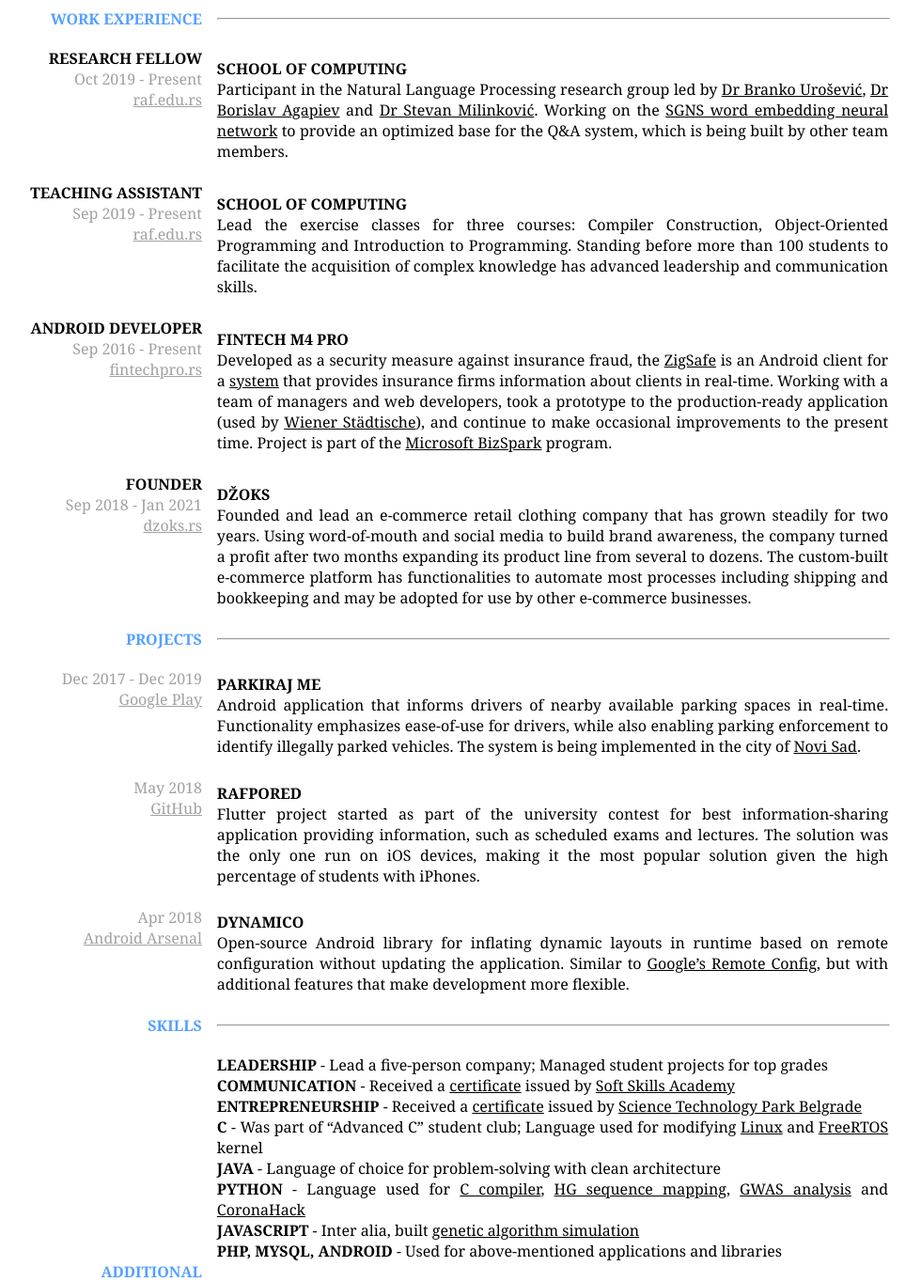
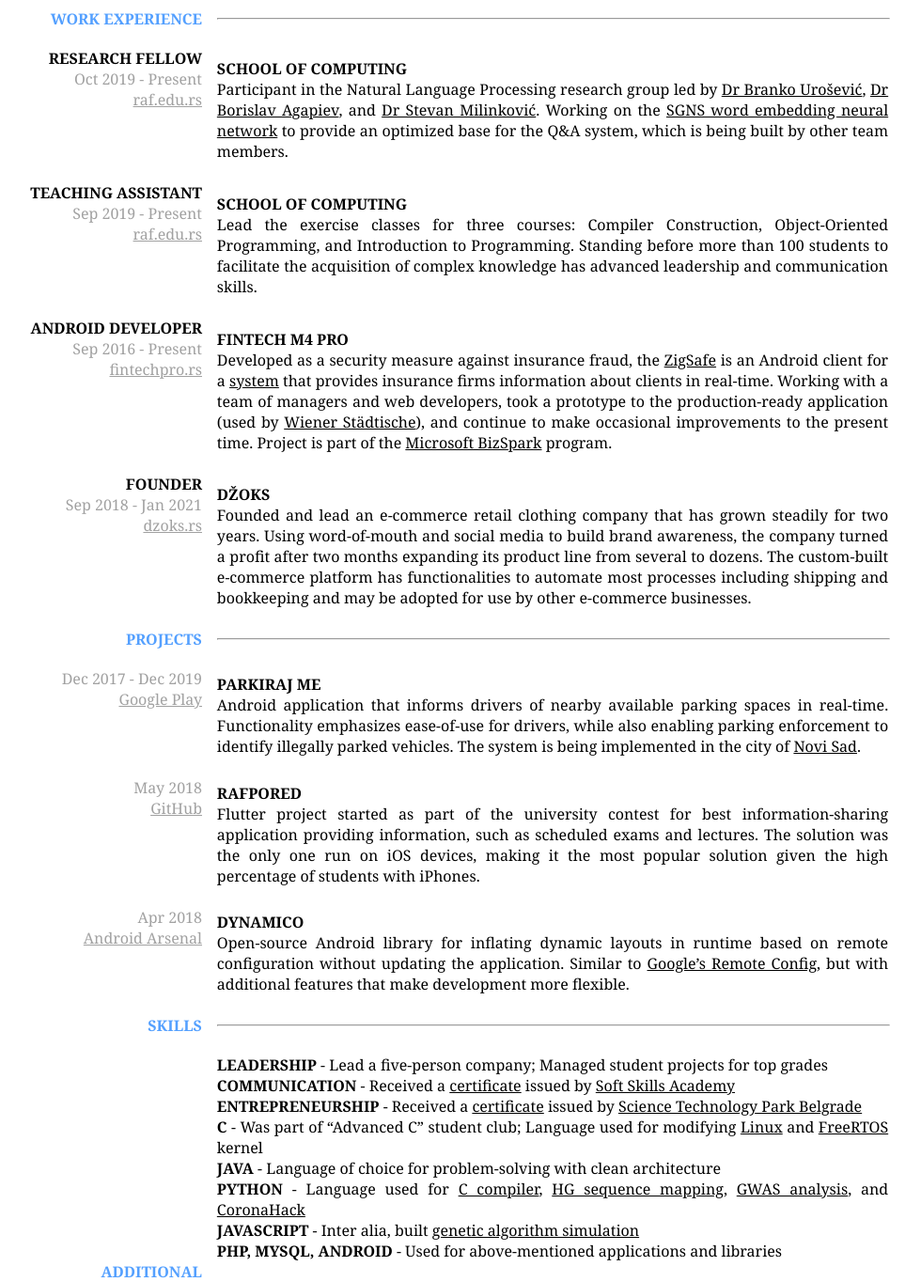
Before and after one commit to jelic98/cv, a Jekyll site: the page built from index.md, in a window 1280 px wide. Shown: the part 442-1806 px from the top of the page at 94% size, without its empty margins (59-1039 px from the left). Built offline with Jekyll 4.4.1, drawn with Linux system fonts in a browser that asks for light colours; our own code applies the rules of GitHub Pages for plain Markdown files.

Commit message:
Added commas

```diff
--- a/index.md
+++ b/index.md
@@ -76,7 +76,7 @@ __SCHOOL OF COMPUTING__
 
 Participant in the Natural Language Processing research group led by
 [Dr Branko Urošević](https://scholar.google.com/citations?user=yLkVO_gAAAAJ),
-[Dr Borislav Agapiev](https://www.linkedin.com/in/borislavagapiev)
+[Dr Borislav Agapiev](https://www.linkedin.com/in/borislavagapiev),
 and
 [Dr Stevan Milinković](https://www.raf.edu.rs/en/about-us1/teachers-and-associates/item/5718-milinkovic-a-stevan).
 Working on the
@@ -95,7 +95,7 @@ which is being built by other team members.
 __SCHOOL OF COMPUTING__
 
 Lead the exercise classes for three courses: Compiler Construction,
-Object-Oriented Programming and Introduction to Programming.
+Object-Oriented Programming, and Introduction to Programming.
 Standing before more than 100 students to facilitate the acquisition of complex
 knowledge has advanced leadership and communication skills.
 </div>
@@ -221,7 +221,7 @@ __JAVA__ - Language of choice for problem-solving with clean architecture
 __PYTHON__ - Language used for
 [C compiler](https://github.com/jelic98/c_compiler),
 [HG sequence mapping](https://github.com/jelic98/raf_uub/blob/master/project_2/main.ipynb),
-[GWAS analysis](https://github.com/jelic98/raf_uub/blob/master/project_1/main.ipynb)
+[GWAS analysis](https://github.com/jelic98/raf_uub/blob/master/project_1/main.ipynb),
 and
 [CoronaHack](https://github.com/jelic98/raf_du/blob/main/homework_1/main.ipynb)
 
```
